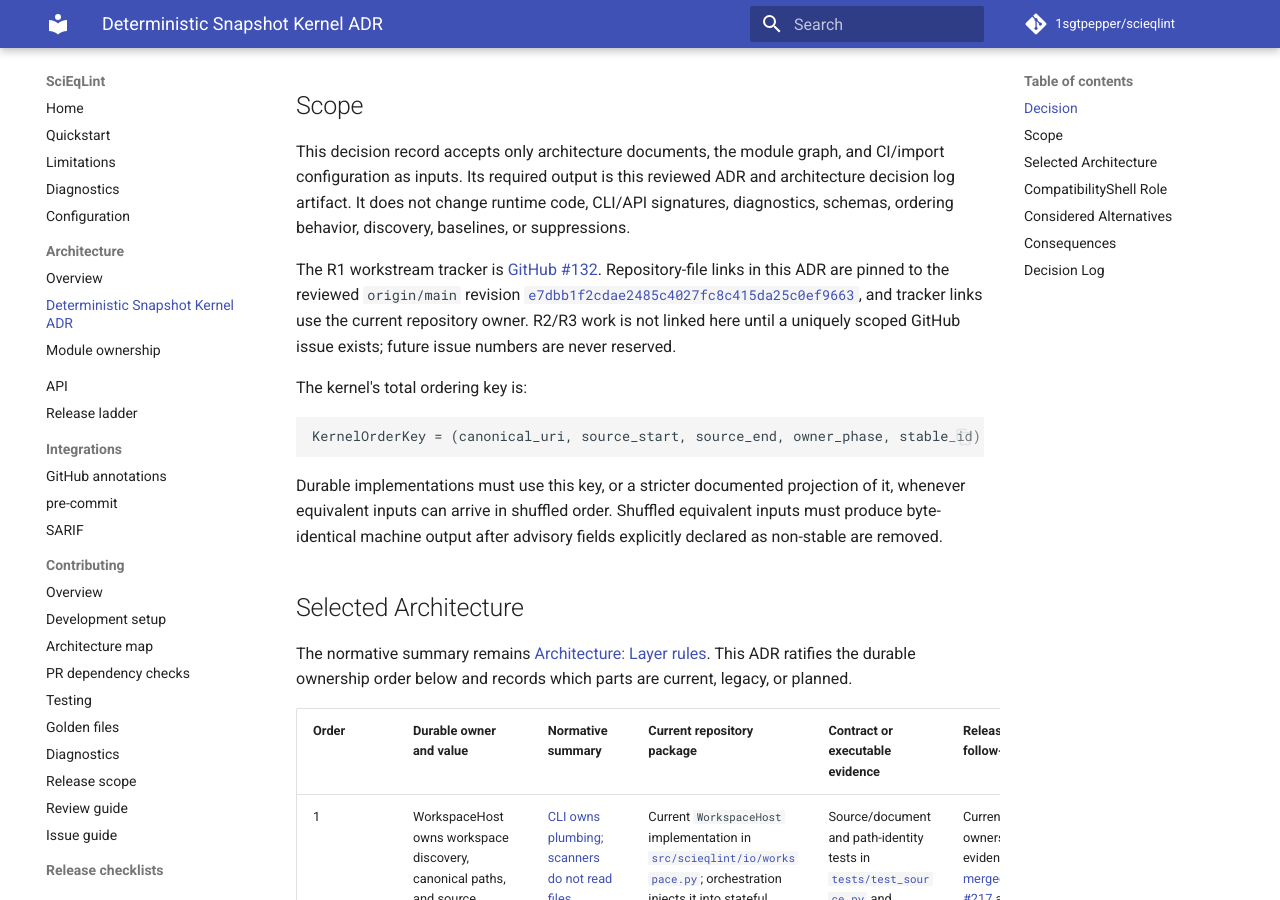
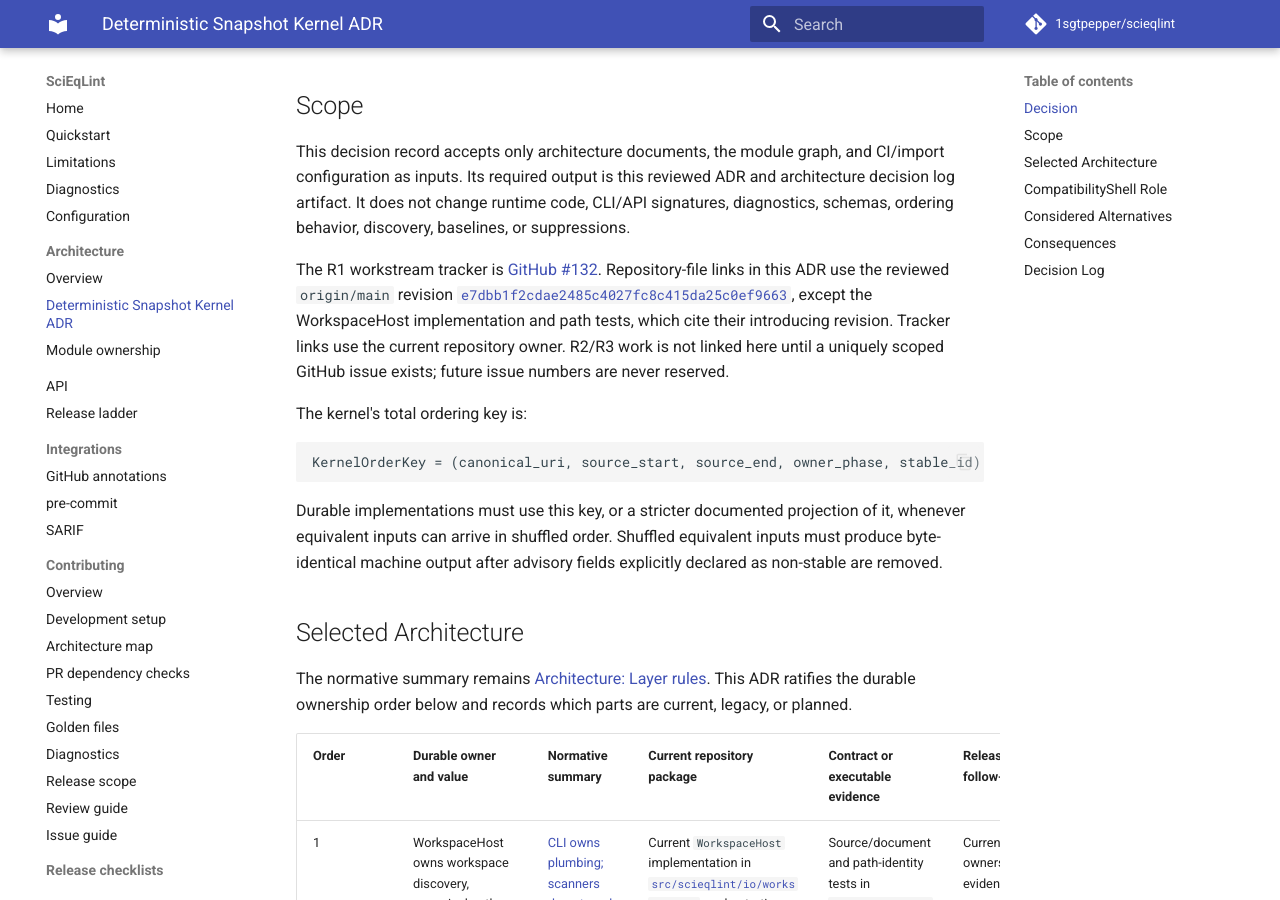
Before and after one commit to 1sgtpepper/scieqlint, an MkDocs documentation site: the page built from docs/architecture/deterministic-snapshot-kernel-adr.md, in a window 1280 px wide and 900 px high, scrolled down 639 px. Built offline with MkDocs 1.6.1 and Material for MkDocs 9.7.7, drawn with Linux system fonts in a browser that asks for light colours; comment, search, counter and statistics services are not loaded.

Commit message:
Verify architecture links at the revisions that contain their files

```diff
--- a/docs/architecture/deterministic-snapshot-kernel-adr.md
+++ b/docs/architecture/deterministic-snapshot-kernel-adr.md
@@ -38,9 +38,10 @@ signatures, diagnostics, schemas, ordering behavior, discovery, baselines, or
 suppressions.
 
 The R1 workstream tracker is [GitHub #132](https://github.com/1sgtpepper/scieqlint/issues/132).
-Repository-file links in this ADR are pinned to the reviewed `origin/main` revision
+Repository-file links in this ADR use the reviewed `origin/main` revision
 [`e7dbb1f2cdae2485c4027fc8c415da25c0ef9663`](https://github.com/1sgtpepper/scieqlint/commit/e7dbb1f2cdae2485c4027fc8c415da25c0ef9663),
-and tracker links use the current repository owner. R2/R3 work is not linked here until
+except the WorkspaceHost implementation and path tests, which cite their introducing
+revision. Tracker links use the current repository owner. R2/R3 work is not linked here until
 a uniquely scoped GitHub issue exists; future issue numbers are never reserved.
 
 The kernel's total ordering key is:
```
Also changed, not shown: 1 other file.
